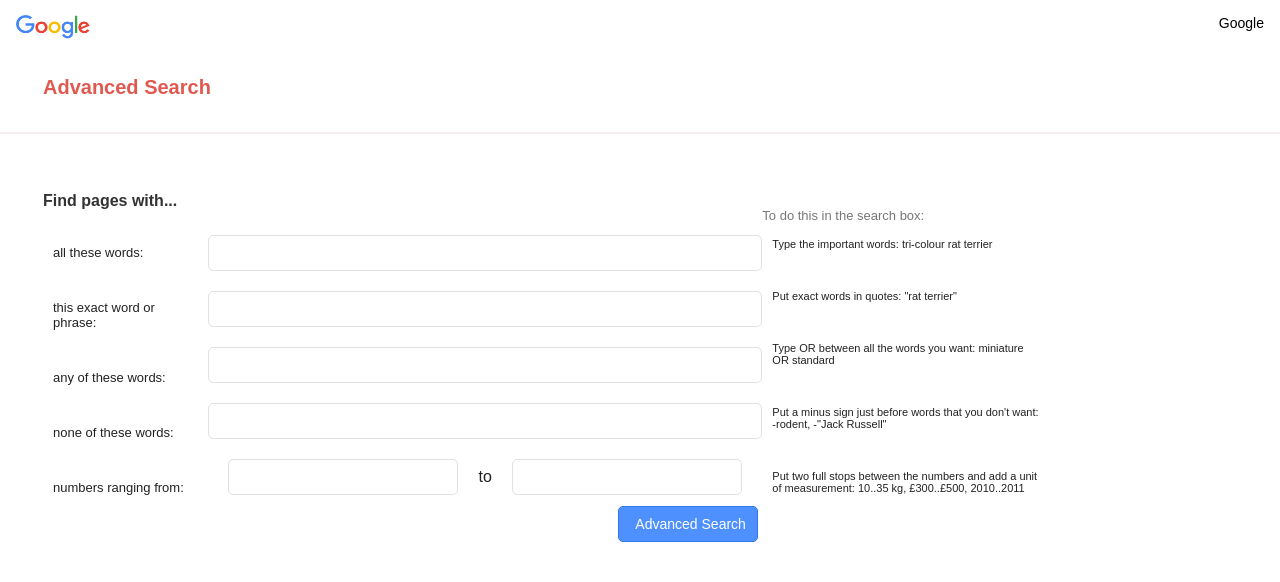
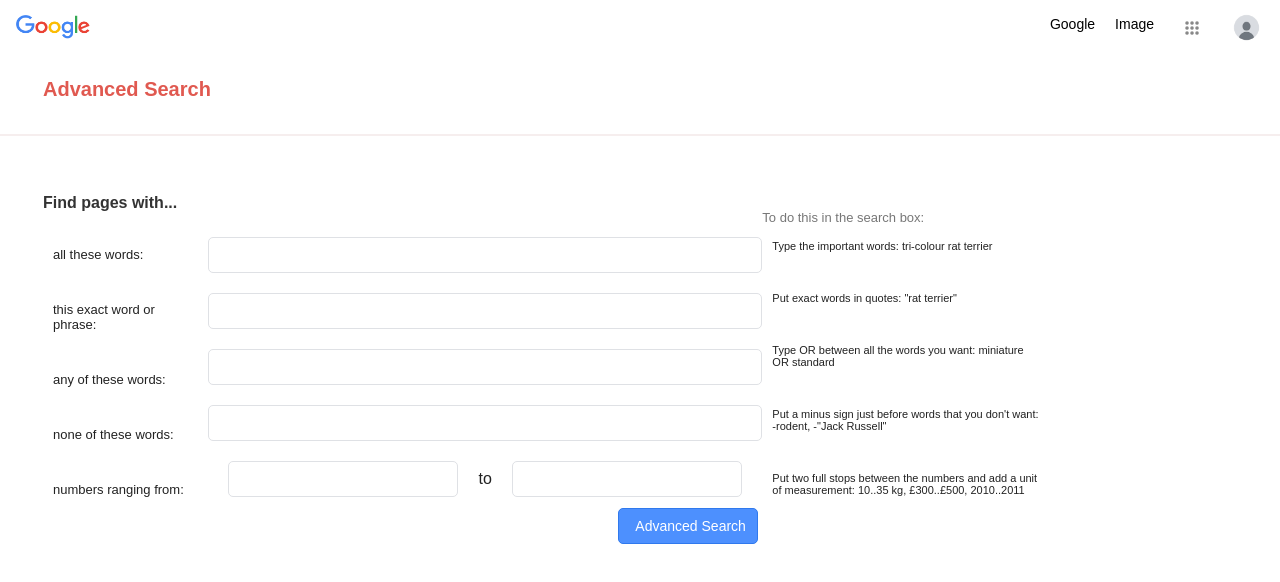
Before and after one commit to PedroCristo/cs50sw-project-0, a plain HTML site: page pages/advanced_search.html in a window 1280 px wide. Drawn offline with Linux system fonts and the light colour scheme.

Commit message:
Add HTML structure and css styles for avatar and tools images

```diff
--- a/assets/css/main.css
+++ b/assets/css/main.css
@@ -85,14 +85,53 @@
     color: rgb(32, 32, 32);
 }
 
+.nav-link,
+.icon-avatar,
+.icon-container{
+    margin-left: 20px;
+}
+
 .navbar .nav-link {
-    margin-left: 10px;
     color: rgb(0, 0, 0);
     font-size: 14px;
 }
 
 .navbar .nav-link:hover {
     text-decoration: underline;
+}
+
+.navbar .icons-container {
+    margin-top: -5px;
+}
+
+.navbar .icon-container {
+    width: 35px;
+    height: 35px;
+    align-items: center;
+    border-radius: 50%;
+    transition: background-color 0.3s ease, box-shadow 0.3s ease;
+}
+
+.navbar .icon-tools {
+    width: 20px;
+    height: auto;
+    filter: invert(54%) sepia(5%) saturate(0%) hue-rotate(177deg) brightness(96%) contrast(89%);
+    cursor: pointer;
+}
+
+.icon-container:hover {
+    background-color: rgba(60, 64, 67, 0.1);
+    box-shadow: 0 1px 3px rgba(60, 64, 67, 0.3);
+}
+
+
+.navbar  .icon-tools:hover {
+    width: 20px;
+}
+
+.navbar  .icon-avatar {
+    width: 35px;
+    height: 35px;
 }
 
 /* Main Container */
@@ -179,6 +218,11 @@
 .navbar-advance img {
     width: 74px;
     height: 24px;
+}
+
+.navbar-advance .icon-avatar {
+    width: 35px;
+    height: 35px;
 }
 
 .title {
--- a/pages/advanced_search.html
+++ b/pages/advanced_search.html
@@ -13,9 +13,20 @@
 
 <body>
     <!-- Navbar -->
-    <nav class="navbar navbar-advance display-flex">
-        <a href="../index.html"><img src="../assets/images/googlelogo_color_272x92dp.png" alt="Google Logo"></a>
-        <a class="nav-link" href="../index.html">Google</a>
+        <nav class="navbar navbar-advance  display-flex">
+            <a href="../index.html"><img src="../assets/images/googlelogo_color_272x92dp.png" alt="Google Logo"></a>
+            <div class="display-flex">
+                <ul class="display-flex">
+                    <li><a class="nav-link" href="../index.html">Google</a></li>
+                    <li><a class="nav-link" href="../pages/image.html">Image</a></li>
+                </ul>
+                <div class="icons-container display-flex justify-end align-center ">
+                    <div class="icon-container display-flex justify-center">
+                        <img class="icon-tools" src="../assets/images/icons/google-dots.png" alt="Google Tools">
+                    </div>
+                    <img class="icon-avatar" src="../assets/images/icons/avatar_profile.png" alt="User Image">
+                </div>
+            </div>
     </nav>
     <!-- End of Navbar -->
 
```
Also changed, not shown: index.html (+8 -2 lines), pages/image.html (+11 -2 lines), assets/images/icons/avatar_profile.png (added), assets/images/icons/google-dots.png (added).
